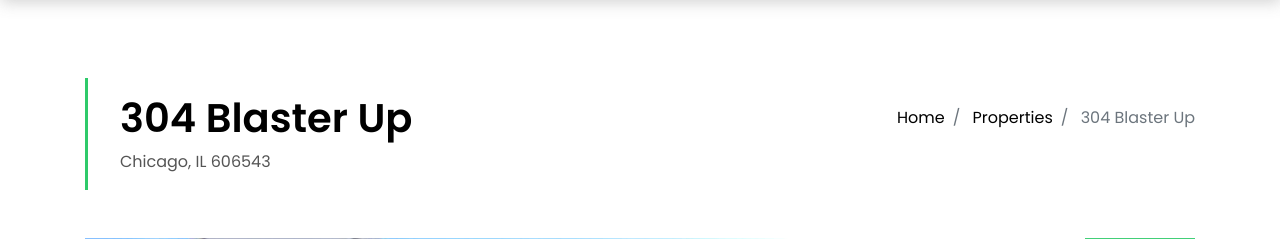
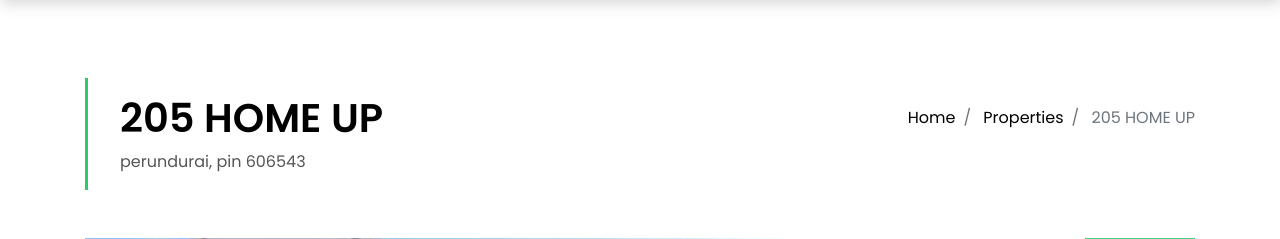
Before and after one commit to nithesh407/real-estate, a Flask app: page /propertysingle in a window 1280 px wide. Shown: the part 114-353 px from the top of the page. Run offline with Flask 3, Linux system fonts and the light colour scheme; some libraries are stand-ins or nearby versions.

Commit message:
finished almost

```diff
--- a/templates/property-single.html
+++ b/templates/property-single.html
@@ -67,8 +67,8 @@
       <div class="row">
         <div class="col-md-12 col-lg-8">
           <div class="title-single-box">
-            <h1 class="title-single">304 Blaster Up</h1>
-            <span class="color-text-a">Chicago, IL 606543</span>
+            <h1 class="title-single">205 HOME UP</h1>
+            <span class="color-text-a">perundurai, pin 606543</span>
           </div>
         </div>
         <div class="col-md-12 col-lg-4">
@@ -81,7 +81,7 @@
                 <a href="/property">Properties</a>
               </li>
               <li class="breadcrumb-item active" aria-current="page">
-                304 Blaster Up
+                205 HOME UP
               </li>
             </ol>
           </nav>
@@ -112,7 +112,7 @@
               <div class="property-price d-flex justify-content-center foo">
                 <div class="card-header-c d-flex">
                   <div class="card-box-ico">
-                    <span class="ion-money">$</span>
+                    <span class="ion-money">₹</span>
                   </div>
                   <div class="card-title-c align-self-center">
                     <h5 class="title-c">15000</h5>
@@ -135,7 +135,7 @@
                     </li>
                     <li class="d-flex justify-content-between">
                       <strong>Location:</strong>
-                      <span>Chicago, IL 606543</span>
+                      <span>perundurai, IL 606543</span>
                     </li>
                     <li class="d-flex justify-content-between">
                       <strong>Property Type:</strong>
```
